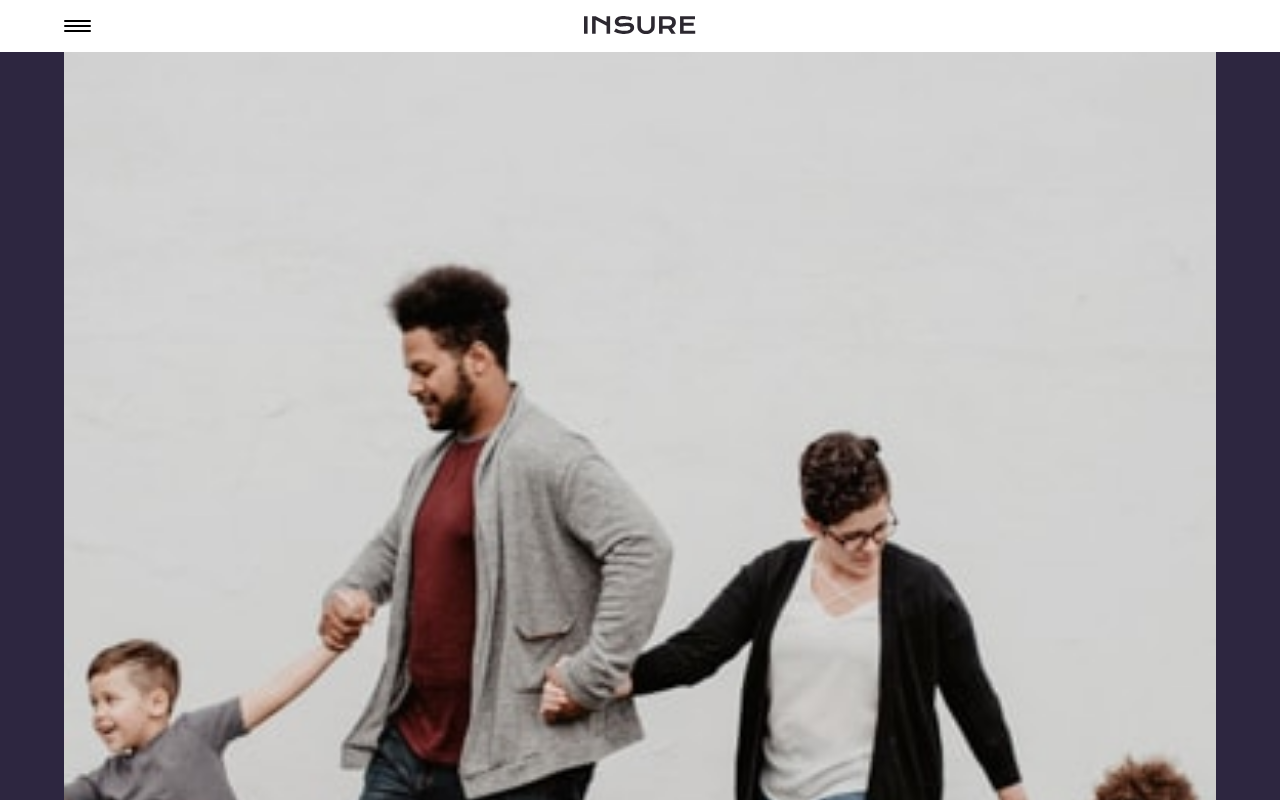
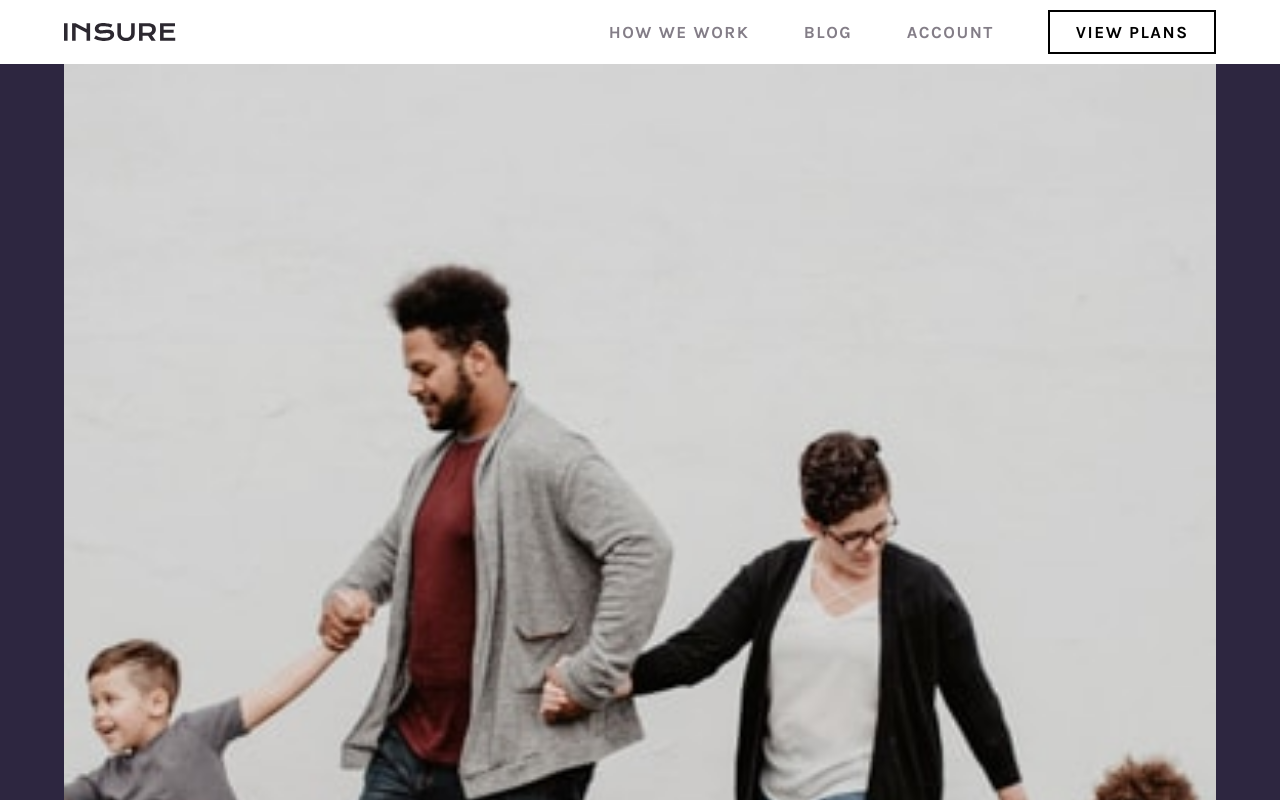
Before and after one commit to mahin-abdullah/Insure, a plain HTML site: page index.html in a window 1280 px wide. Shown: the top 800 px of the page. Drawn offline with Linux system fonts and the light colour scheme.

Commit message:
Added the header for large screens.

```diff
--- a/index.html
+++ b/index.html
@@ -20,10 +20,10 @@
           <div class="nav__list">
             <ul class="nav__list--flex">
               <li class="nav__item nav__item--initial"><a class="nav__link" href="#">How we work</a></li>
-            <div class="wrapper__nav">
+              <div class="nav__list--flex wrapper__nav">
                 <li class="nav__item"><a class="nav__link" href="#">Blog</a></li>
                 <li class="nav__item">
-                  <a class="nav__link" href="#">Account</a>
+                    <a class="nav__link padding" href="#">Account</a>
                 </li>
 
                 <li class="nav__item nav__item--btn nav__item--btm">
@@ -54,6 +54,7 @@
 
         <div class="hero__wrapper--top">
           <div class="hero__content">
+            <hr class="hero__hr">
             <h1>Humanizing your insurance.</h1>
             <p>Get your life insurance coverage easier and faster. We blend our expertise and technology to help you find the plan that's right for you. Ensure you and your loved ones are protected.</p>
 
@@ -167,6 +168,10 @@
           <a class="footer__item" href="#">licenses</a>
         </section>
 
+        <div class="attribution">
+          <p>Challenge by<a class="attribution-link" href="#">Frontmentor</a></p>
+          <p>Coded by <a class="attribution-link" href="#">Mahin</a></p>
+        </div>
       </div>
     </footer>
     </div>
--- a/scss/_header.scss
+++ b/scss/_header.scss
@@ -66,6 +66,7 @@ header {
 .wrapper__nav {
   background: url(/dist/images/bg-pattern-mobile-nav.svg);
   background-repeat: no-repeat;
+  background-size: cover;
 }
 
 .nav__list ul {
@@ -96,10 +97,12 @@ header {
   transition: all 220ms ease-out;
 }
 
-.nav__link:hover,
-.nav__link:focus {
-  border: 1px solid $white-color;
-  padding: 0.5em 5em;
+@media (max-width: 967px) {
+  .nav__link:hover,
+  .nav__link:focus {
+    border: 1px solid $white-color;
+    padding: 0.5em 5em;
+  }
 }
 
 // Navigation Toggle //
@@ -107,3 +110,83 @@ header {
 .nav-toggle:checked ~ .nav__list {
   transform: scale(1, 1);
 }
+
+@media (min-width: 968px) {
+  header {
+    z-index: 1;
+  }
+
+  .nav-toggle-label,
+  .nav-toggle {
+    display: none;
+  }
+
+  .nav__list li,
+  .nav__list .nav__item--initial,
+  .nav__list.nav__item--btm {
+    padding: 0;
+    margin: 0;
+  }
+
+  nav,
+  .nav__list,
+  .logo,
+  .nav__list--flex {
+    display: flex;
+    flex-direction: row;
+    height: 4vh;
+    align-items: center;
+  }
+
+  nav {
+    justify-content: space-between;
+  }
+
+  .nav__list {
+    position: relative;
+    background: none;
+    transform: none;
+    margin: 0;
+    padding: 0;
+    width: 70%;
+    justify-content: flex-end;
+    transition: unset;
+  }
+
+  .nav__item.nav__item--btn.nav__item--btm {
+    display: flex;
+    padding: 0;
+    color: #000000;
+  }
+
+  .nav__item--btn {
+    border: 2.5px solid #000000;
+  }
+
+  .nav__link {
+    color: $gray-color;
+    font-size: 17px;
+    padding-right: 3.2em;
+    transition: unset;
+    font-weight: 700;
+  }
+
+  .nav__link.btn {
+    color: #000;
+    padding-right: 0;
+    margin: 0.6em 1.5em;
+  }
+
+  .nav__link:hover,
+  .nav__link:focus {
+    color: $vio-color;
+  }
+
+  .nav__link.padding {
+    padding-right: 3.2em;
+  }
+
+  .wrapper__nav {
+    background: none;
+  }
+}
--- a/scss/_hero.scss
+++ b/scss/_hero.scss
@@ -8,6 +8,10 @@
   .hero__wrapper--top {
     background: url(/dist/images/bg-pattern-intro-left-mobile.svg);
     background-repeat: no-repeat;
+  }
+
+  .hero__hr {
+    display: none;
   }
 
   .hero__content {
@@ -34,3 +38,6 @@
     padding: 0 0 2em 0;
   }
 }
+
+@media (min-width: 800px) {
+}
```
Also changed, not shown: dist/css/main.min.css, 1 other file. Lines whose indentation alone changed are shown as unchanged.
